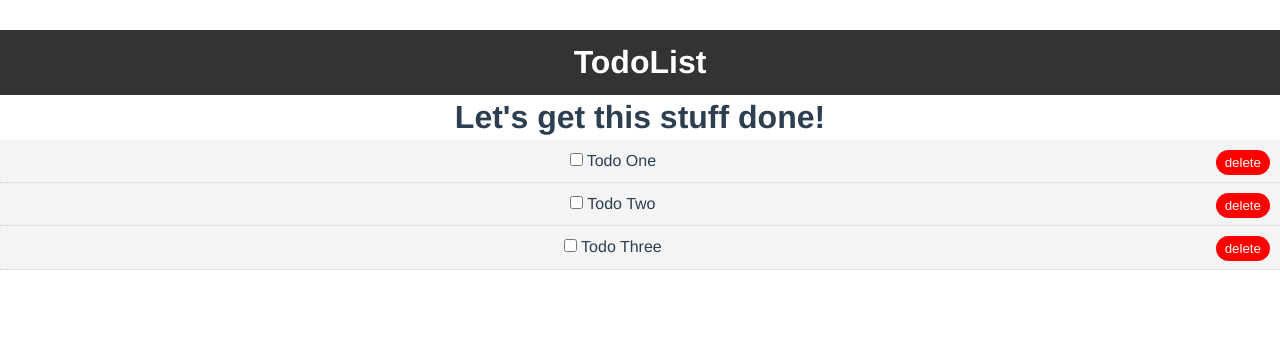
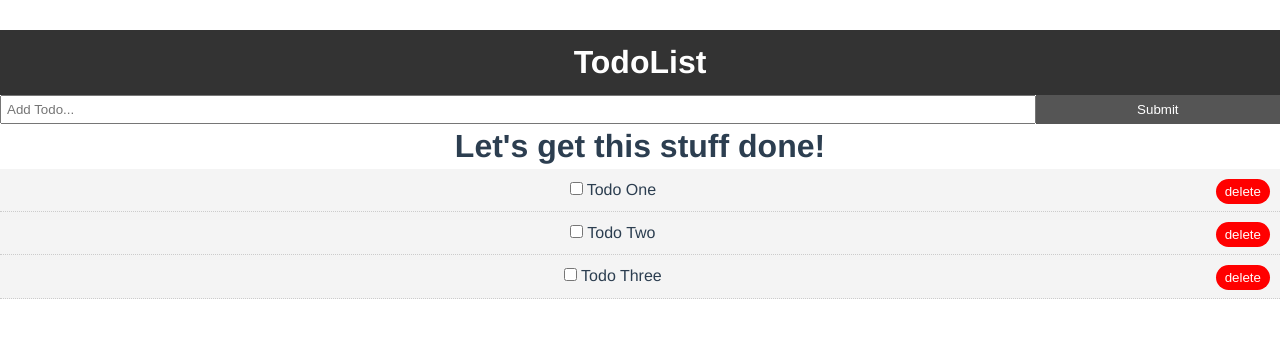
Before and after one commit to stujmar/vue-sinatra, a Vue app in the folder hello-vue/: page / in a window 1280 px wide. Shown: the top 338 px of the page. Built offline with nearby package versions, Linux system fonts and the light colour scheme.

Commit message:
imported AddTodo into App.vue and placed in template

```diff
--- a/hello-vue/src/App.vue
+++ b/hello-vue/src/App.vue
@@ -1,6 +1,7 @@
 <template>
   <div id="app">
     <Header />
+    <AddTodo />
     {{msg}}
     <Todos v-bind:todos="todos" v-on:del-todo="deleteTodo" />
   </div>
@@ -10,12 +11,14 @@
 
 import Todos from './components/Todos';
 import Header from './components/layout/Header.vue';
+import AddTodo from './components/AddTodo.vue';
 
 export default {
   name: 'App',
   components: {
     Todos,
-    Header
+    Header,
+    AddTodo
   },
   data() {
     return {
--- a/hello-vue/src/components/AddTodo.vue
+++ b/hello-vue/src/components/AddTodo.vue
@@ -1,7 +1,7 @@
 <template>
     <div>
         <form>
-            <input type="text" name="title" placeholder="Add Todo..">
+            <input type="text" name="title" placeholder="Add Todo...">
             <input type="submit" value="Submit" class="btn">
         </form>
     </div>
```
